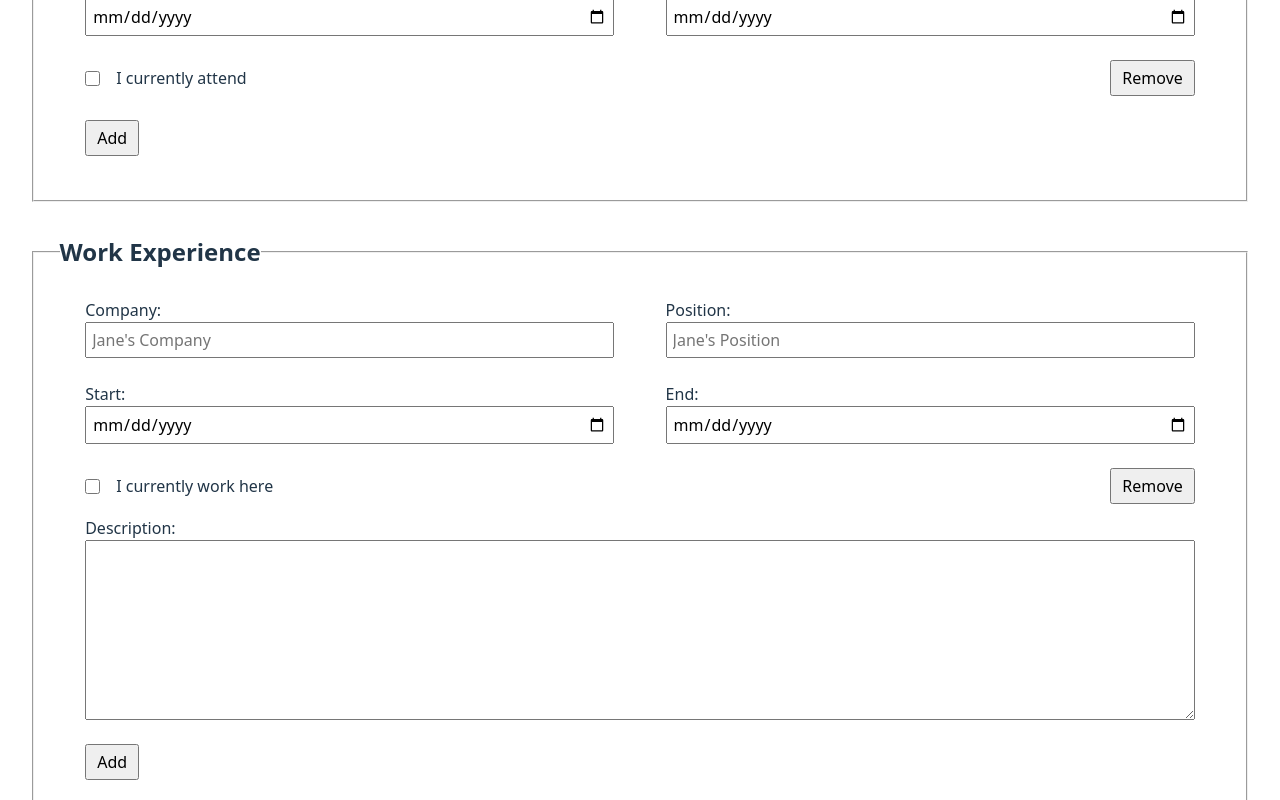
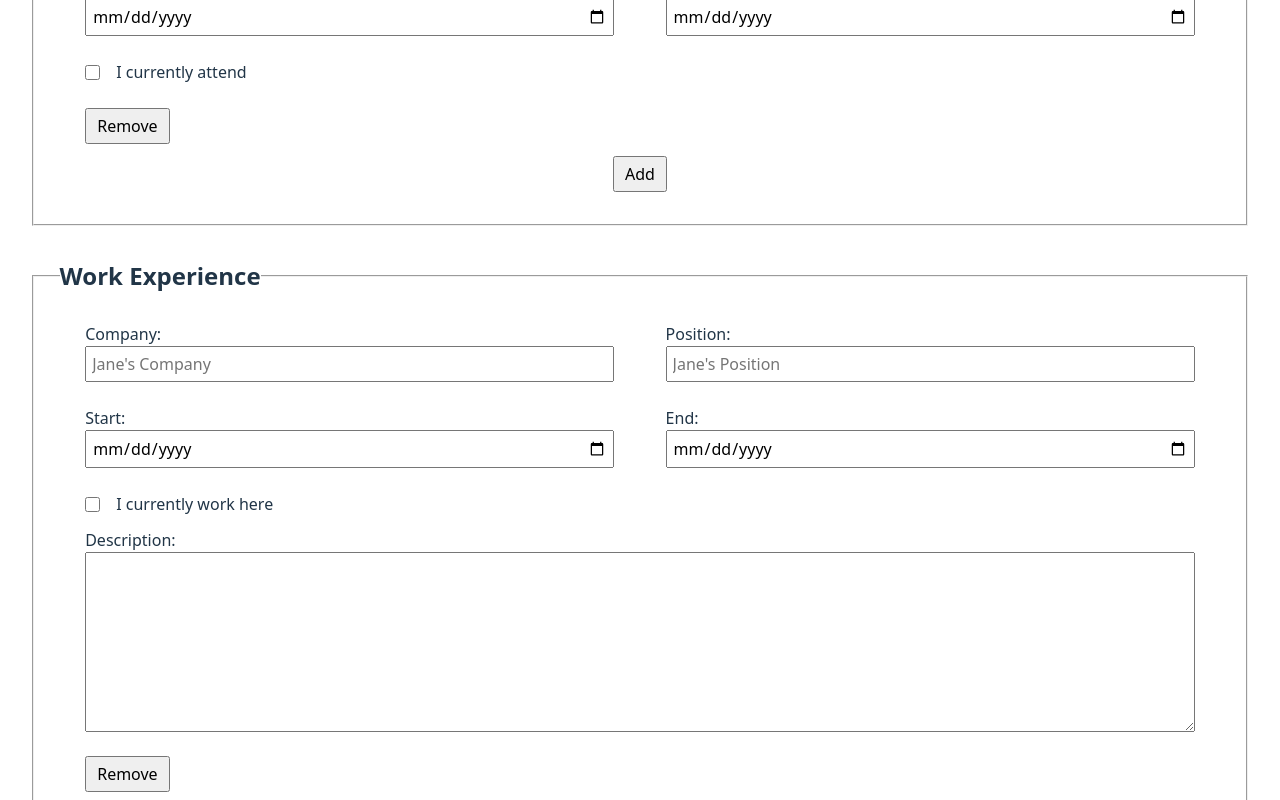
Before and after one commit to Rezwan1768/cv-application, a React (Vite) app: page / in a window 1280 px wide. Shown: the part 640-1440 px from the top of the page. Built offline with nearby package versions, Linux system fonts and the light colour scheme.

Commit message:
Fix/add state updater function

```diff
--- a/src/components/App.jsx
+++ b/src/components/App.jsx
@@ -6,7 +6,15 @@ export function App() {
   const [formData, setFormData] = useState({
     personal: { firstName: "", lastName: "", email: "", phone: "" },
     education: [
-      { id: 1, school: "", degree: "", major: "", startDate: "", endDate: "" },
+      {
+        id: 1,
+        school: "",
+        degree: "",
+        major: "",
+        startDate: "",
+        endDate: "",
+        isAttending: false,
+      },
     ],
     work: [
       {
@@ -15,6 +23,7 @@ export function App() {
         position: "",
         startDate: "",
         endDate: "",
+        isCurrentJob: false,
         description: "",
       },
     ],
@@ -41,12 +50,22 @@ export function App() {
       const newId = Math.max(...prev[section].map((item) => item.id), 0) + 1;
       const newItem =
         section === "education"
-          ? { id: newId, school: "", degree: "", major: "", startDate: "" }
+          ? {
+              id: newId,
+              school: "",
+              degree: "",
+              major: "",
+              startDate: "",
+              endDate: "",
+              isAttending: false,
+            }
           : {
               id: newId,
               company: "",
               position: "",
               startDate: "",
+              endDate: "",
+              isCurrentJob: false,
               description: "",
             };
 
@@ -64,6 +83,27 @@ export function App() {
     }));
   }
 
+  function updateArrayItem(section, id, field, e) {
+    setFormData((prev) => {
+      const updatedSection = prev[section].map((item) => {
+        if (item.id === id) {
+          const value =
+            e.target.type === "checkbox" ? e.target.checked : e.target.value;
+          return {
+            ...item,
+            [field]: value,
+          };
+        }
+        return item;
+      });
+
+      return {
+        ...prev,
+        [section]: updatedSection,
+      };
+    });
+  }
+
   return (
     <>
       <h1>Resume/CV Application</h1>
@@ -74,6 +114,7 @@ export function App() {
           onUpdatePersonal={updatePersonal}
           onAddArrayItem={addArrayItem}
           onDeleteArrayItem={deleteArrayItem}
+          onUpdateArrayItem={updateArrayItem}
         />
       ) : (
         <Resume onClick={handleModeChange} />
--- a/src/components/Form.jsx
+++ b/src/components/Form.jsx
@@ -9,6 +9,7 @@ export function Form({
   onUpdatePersonal,
   onAddArrayItem,
   onDeleteArrayItem,
+  onUpdateArrayItem,
 }) {
   function handleFormSubmit(e) {
     e.preventDefault();
@@ -82,15 +83,13 @@ export function Form({
         {schools.map((school) => (
           <SchoolEntry
             key={school.id}
-            id={school.id}
+            schoolData={school}
             handleClick={onDeleteArrayItem}
+            handleUpdate={onUpdateArrayItem}
           />
         ))}
-        <button
-          type="button"
-          className="field-margin"
-          onClick={handleAddSchool}
-        >
+
+        <button type="button" className="add" onClick={handleAddSchool}>
           Add
         </button>
       </fieldset>
@@ -98,12 +97,19 @@ export function Form({
       <fieldset>
         <legend>Work Experience</legend>
         {jobs.map((job) => (
-          <WorkEntry key={job.id} id={job.id} handleClick={onDeleteArrayItem} />
+          <WorkEntry
+            key={job.id}
+            jobData={job}
+            handleClick={onDeleteArrayItem}
+            handleUpdate={onUpdateArrayItem}
+          />
         ))}
-        <button type="button" className="field-margin" onClick={handleAddJob}>
+
+        <button type="button" className="add" onClick={handleAddJob}>
           Add
         </button>
       </fieldset>
+
       <button type="submit" onClick={onSubmit}>
         Submit
       </button>
--- a/src/components/SchoolEntry.jsx
+++ b/src/components/SchoolEntry.jsx
@@ -1,11 +1,22 @@
-import { useState } from "react";
 import { Field } from "./Field";
 
-export function SchoolEntry({ id, handleClick }) {
-  const [isAttending, setIsAttending] = useState(false);
+const SECTION = "education";
+export function SchoolEntry({ schoolData, handleClick, handleUpdate }) {
+  const { id, school, degree, major, startDate, endDate, isAttending } =
+    schoolData;
+
+  function onCheck(e) {
+    const checked = e.target.checked;
+    handleUpdate(SECTION, id, "isAttending", e);
+
+    if (checked) {
+      // Clear the end date when currently attending
+      handleUpdate(SECTION, id, "endDate", { target: { value: "" } });
+    }
+  }
 
   function onClick() {
-    handleClick("education", id);
+    handleClick(SECTION, id);
   }
 
   return (
@@ -14,45 +25,67 @@ export function SchoolEntry({ id, handleClick }) {
         id={`school-${id}`}
         type="text"
         placeholder="The Autopsy of Jane Doe"
+        value={school}
+        onChange={(e) => handleUpdate(SECTION, id, "school", e)}
       >
         School:{" "}
       </Field>
 
       <div className="field-columns">
-        <Field id={`degree-${id}`} type="text" placeholder="Bachelors of Arts">
+        <Field
+          id={`degree-${id}`}
+          type="text"
+          placeholder="Bachelors of Arts"
+          value={degree}
+          onChange={(e) => handleUpdate(SECTION, id, "degree", e)}
+        >
           Degree:{" "}
         </Field>
 
-        <Field id={`major-${id}`} type="text" placeholder="Liberal Arts">
+        <Field
+          id={`major-${id}`}
+          type="text"
+          placeholder="Liberal Arts"
+          value={major}
+          onChange={(e) => handleUpdate(SECTION, id, "major", e)}
+        >
           Major:{" "}
         </Field>
 
-        <Field id={`school-start-${id}`} type="date">
+        <Field
+          id={`school-start-${id}`}
+          type="date"
+          value={startDate}
+          onChange={(e) => handleUpdate(SECTION, id, "startDate", e)}
+        >
           Start:{" "}
         </Field>
 
         {!isAttending && (
-          <Field id={`school-end-${id}`} type="date">
+          <Field
+            id={`school-end-${id}`}
+            type="date"
+            value={endDate}
+            onChange={(e) => handleUpdate(SECTION, id, "endDate", e)}
+          >
             End:{" "}
           </Field>
         )}
       </div>
 
-      <div className="field-margin input-button-group">
-        <div className="checkbox-field">
+      <div className="checkbox-field field-margin">
         <input
           id={`has-graduated-${id}`}
           type="checkbox"
           checked={isAttending}
-            onChange={(e) => setIsAttending(e.target.checked)}
+          onChange={onCheck}
         />
         <label htmlFor={`has-graduated-${id}`}>I currently attend</label>
       </div>
 
-        <button type="button" onClick={onClick}>
+      <button type="button" className="field-margin remove" onClick={onClick}>
         Remove
       </button>
     </div>
-    </div>
   );
 }
--- a/src/components/WorkEntry.jsx
+++ b/src/components/WorkEntry.jsx
@@ -1,53 +1,98 @@
-import { useState } from "react";
 import { Field } from "./Field";
 
-export function WorkEntry({ id, handleClick }) {
-  const [isCurrentJob, setIsCurrentJob] = useState(false);
+const SECTION = "work";
+export function WorkEntry({ jobData, handleClick, handleUpdate }) {
+  const {
+    id,
+    company,
+    position,
+    startDate,
+    endDate,
+    isCurrentJob,
+    description,
+  } = jobData;
+
+  function onCheck(e) {
+    const checked = e.target.checked;
+    handleUpdate(SECTION, id, "isCurrentJob", e);
+
+    if (checked) {
+      handleUpdate(SECTION, id, "endDate", { target: { value: "" } });
+    }
+  }
 
   function onClick() {
-    handleClick("work", id);
+    handleClick(SECTION, id);
   }
 
   return (
     <div className="work-section">
       <div className="field-columns">
-        <Field id={`company-${id}`} type="text" placeholder="Jane's Company">
+        <Field
+          id={`company-${id}`}
+          type="text"
+          placeholder="Jane's Company"
+          value={company}
+          onChange={(e) => handleUpdate(SECTION, id, "company", e)}
+        >
           Company:{" "}
         </Field>
 
-        <Field id={`position-${id}`} type="text" placeholder="Jane's Position">
+        <Field
+          id={`position-${id}`}
+          type="text"
+          placeholder="Jane's Position"
+          value={position}
+          onChange={(e) => handleUpdate(SECTION, id, "position", e)}
+        >
           Position:{" "}
         </Field>
 
-        <Field id={`work-start-${id}`} type="date">
+        <Field
+          id={`work-start-${id}`}
+          type="date"
+          value={startDate}
+          onChange={(e) => handleUpdate(SECTION, id, "startDate", e)}
+        >
           Start:{" "}
         </Field>
 
         {!isCurrentJob && (
-          <Field id={`work-end-${id}`} type="date">
+          <Field
+            id={`work-end-${id}`}
+            type="date"
+            value={endDate}
+            onChange={(e) => handleUpdate(SECTION, id, "endDate", e)}
+          >
             End:{" "}
           </Field>
         )}
       </div>
-      <div className="field-margin input-button-group">
-        <div className="checkbox-field">
+
+      <div className="checkbox-field field-margin">
         <input
           id={`current-job-${id}`}
           type="checkbox"
           checked={isCurrentJob}
-            onChange={(e) => setIsCurrentJob(e.target.checked)}
+          onChange={onCheck}
         />
         <label htmlFor={`current-job-${id}`}>I currently work here</label>
-        </div>
-        <button type="button" onClick={onClick}>
-          Remove
-        </button>
       </div>
 
       <div className="form-field field-margin">
         <label htmlFor={`job-desc-${id}`}>Description: </label>
-        <textarea id={`job-desc-${id}`} rows="7" cols="10"></textarea>
+        <textarea
+          id={`job-desc-${id}`}
+          rows="7"
+          cols="10"
+          value={description}
+          onChange={(e) => handleUpdate(SECTION, id, "description", e)}
+        ></textarea>
       </div>
+
+      <button type="button" className="field-margin" onClick={onClick}>
+        Remove
+      </button>
     </div>
   );
 }
--- a/src/styles/form.css
+++ b/src/styles/form.css
@@ -14,7 +14,7 @@
 
 .field-columns {
   display: grid;
-  grid-template-columns: repeat(auto-fit, minmax(400px, 1fr));
+  grid-template-columns: repeat(auto-fit, minmax(390px, 1fr));
 }
 
 .field-margin {
@@ -47,6 +47,11 @@ button {
   padding: 5px 10px;
 }
 
+button.add {
+  display: block;
+  margin: 0 auto;
+}
+
 textarea {
   line-height: 1.5;
 }
@@ -65,17 +70,3 @@ input[type="checkbox"] {
 .work-section:first-of-type {
   border-top: none;
 }
-
-.input-button-group {
-  display: flex;
-  justify-content: space-between;
-  align-items: center;
-}
-
-@media (max-width: 450px) {
-  .input-button-group {
-    flex-direction: column;
-    align-items: flex-start;
-    gap: clamp(8px, 2vw, 2rem);
-  }
-}
```
Lines whose indentation alone changed are shown as unchanged.
